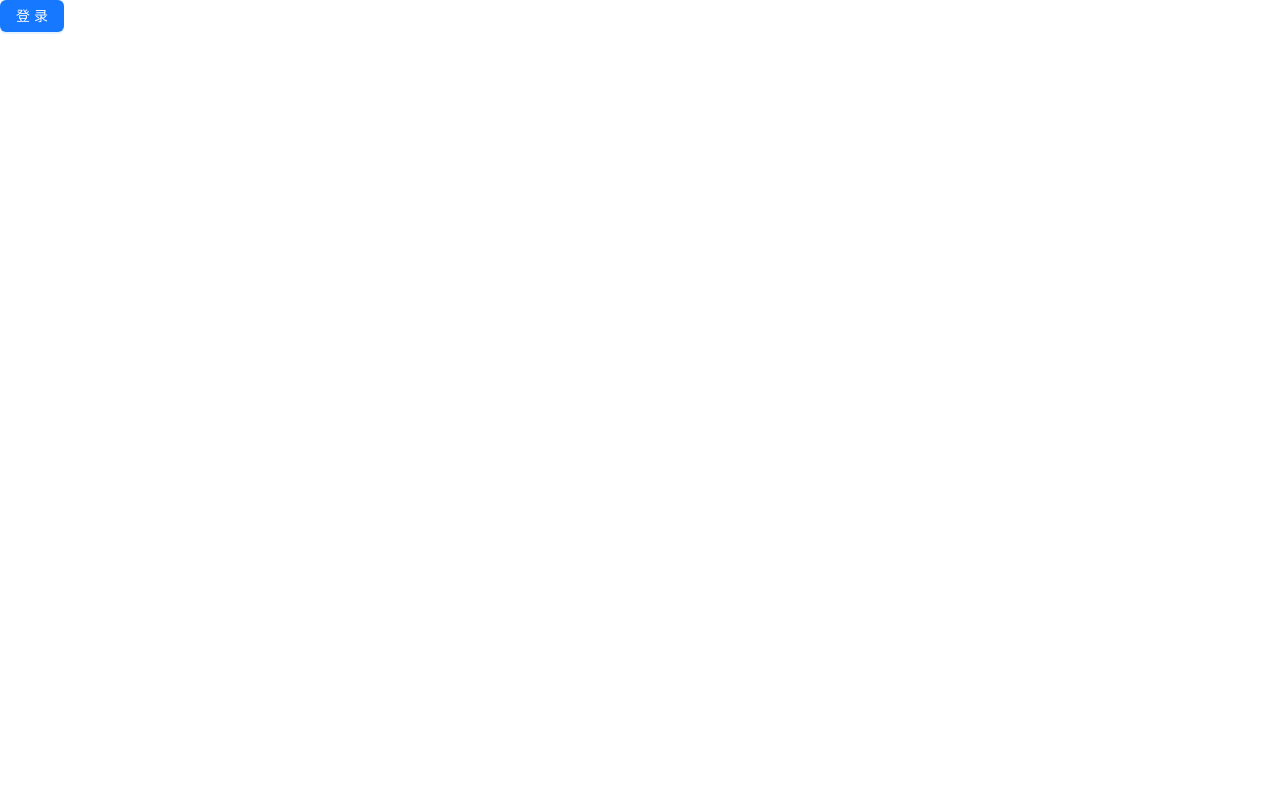
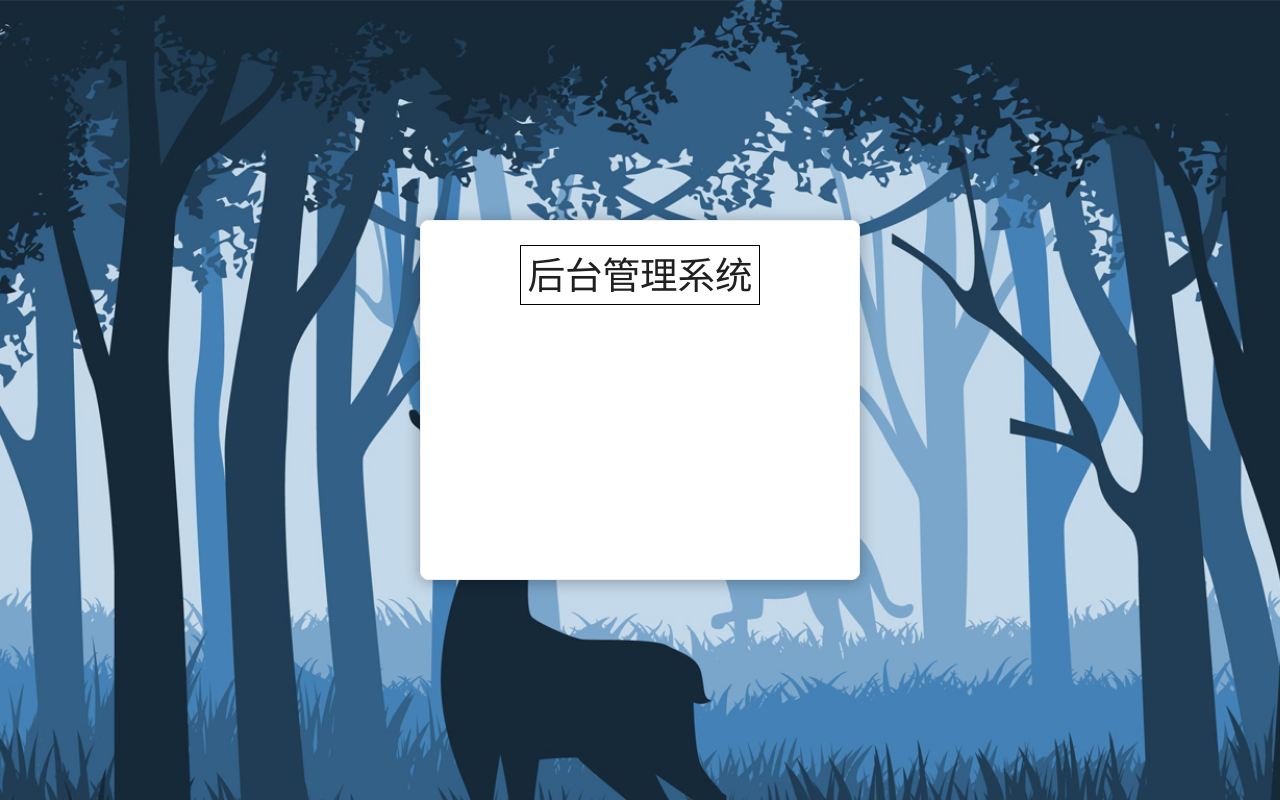
Before and after one commit to 631916165/admin_login, a React (Create React App) app: page /login in a window 1280 px wide. Built offline with nearby package versions, Linux system fonts and the light colour scheme.

Commit message:
登录功能开始

```diff
--- /dev/null
+++ b/src/pages/Login/index.css
@@ -0,0 +1,29 @@
+.login {
+    width: 100vw;
+    height: 100vh;
+    position: relative;
+    background: url(../../assets/background.jpg);
+    background-size: cover;
+}
+
+.login-container {
+    width: 440px;
+    height: 360px;
+    position: absolute;
+    top: 50%;
+    left: 50%;
+    transform: translate(-50%,-50%);
+    box-shadow: 0 2px 15px rgba(0,0,0,0.3);
+}
+
+.title-login {
+    width: 240px;
+    height: 60px;
+    display: block;
+    border: 1px solid black;
+    margin:0 auto;
+    line-height: 60px;
+    text-align: center;
+    font-size: 25px;
+    font-weight: 500;
+}
--- a/src/pages/Login/index.jsx
+++ b/src/pages/Login/index.jsx
@@ -1,12 +1,16 @@
 import React,{Component} from "react";
-import {Button} from 'antd'
-
+import { Card} from 'antd';
+import './index.css'
 
 export default class Login extends Component {
     render() {
         return(
-            <div>
-                <Button type="primary">登录</Button>
+            <div className="login">
+                <Card className="login-container">
+                <div className="title-login">
+                    <h2>后台管理系统</h2>
+                </div>
+                </Card>
             </div>
         )
     }
```
Also changed, not shown: src/assets/background.jpg (added), 1 other file (tests, documents, lock files or other folders).
